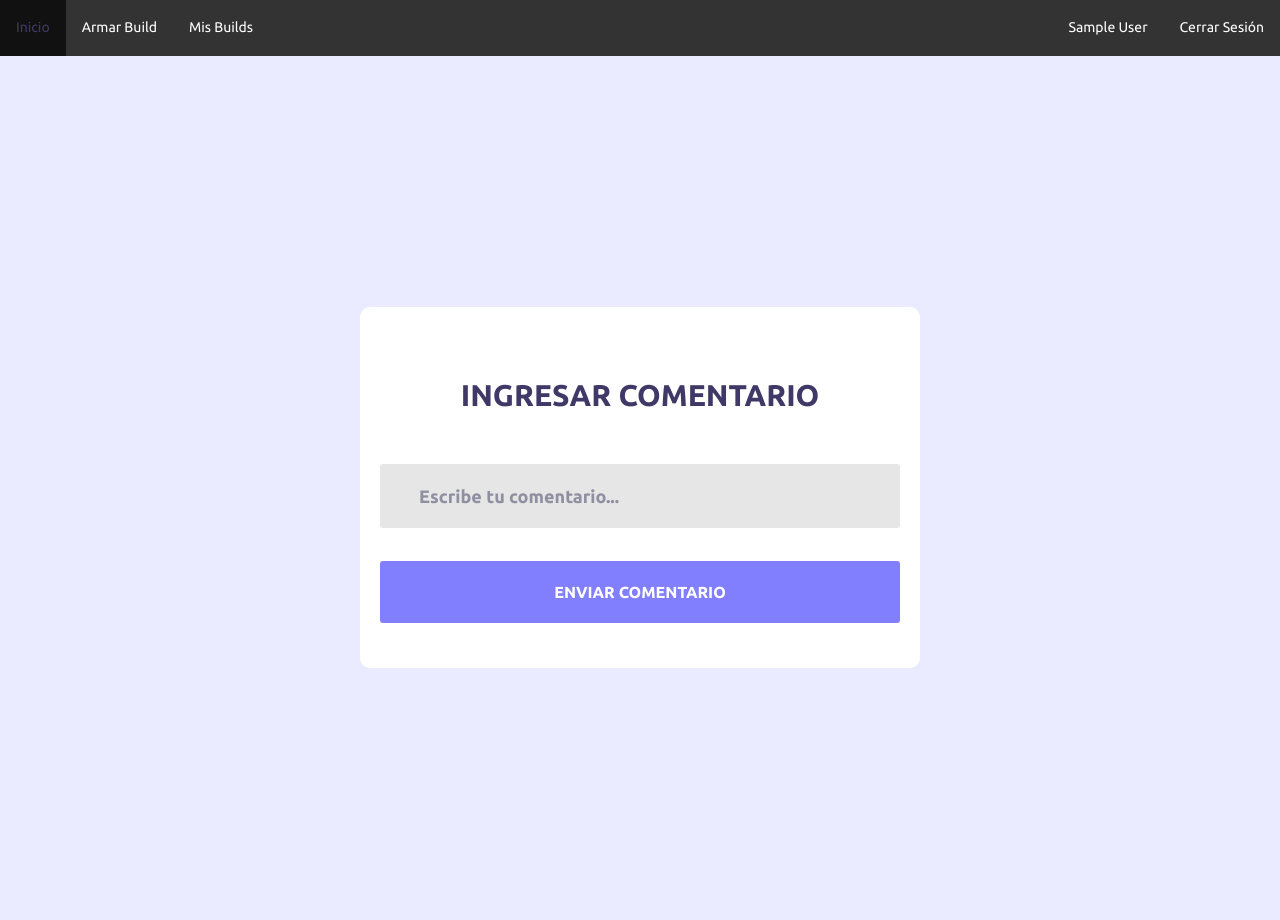
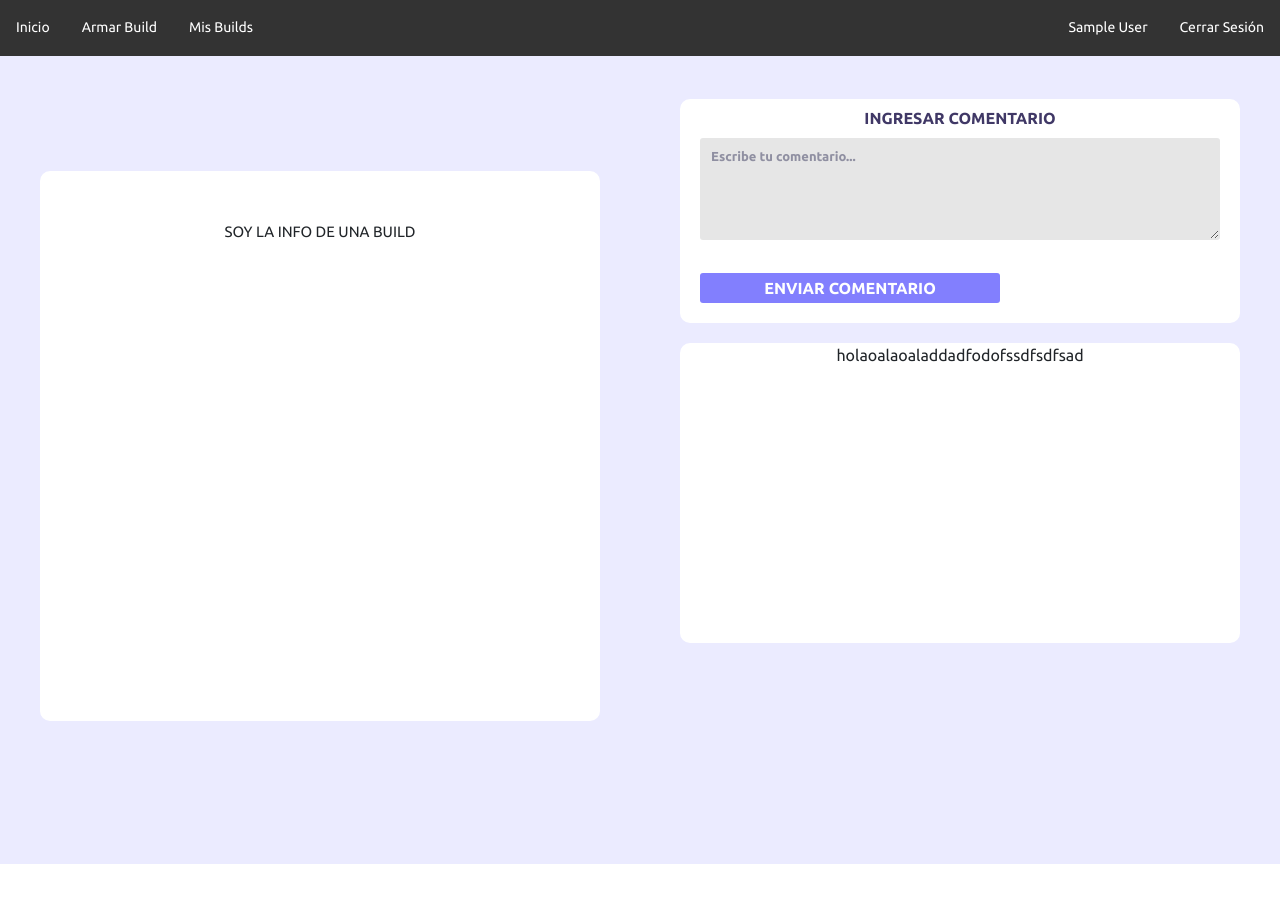
Before and after one commit to DCC-CC4401/2021-2-Grupo-11, a Django app: page /build_page in a window 1280 px wide. After the commit the page ends 864 px from the top, so only its background shows below. Run offline with Django 3.2, Linux system fonts and the light colour scheme; the visitor is signed in with stand-in values (Sample User, id 1); some libraries are stand-ins or nearby versions.

Commit message:
paginabuild

```diff
--- a/project1/Web/templates/web/build_page.html
+++ b/project1/Web/templates/web/build_page.html
@@ -1,6 +1,43 @@
 <!DOCTYPE html>
 <html lang="en">
 <head>
+    <style>
+        /* Split the screen in half */
+    .split {
+      height: 100%;
+      width: 50%;
+      position: fixed;
+      z-index: 1;
+      top: 0;
+      overflow-x: hidden;
+      padding-top: 20px;
+    }
+
+    /* Control the left side */
+    .left {
+      left: 0;
+    }
+
+    /* Control the right side */
+    .right {
+      right: 0;
+    }
+
+    /* If you want the content centered horizontally and vertically */
+    .centered {
+      position: absolute;
+      top: 50%;
+      left: 50%;
+      transform: translate(-50%, -50%);
+      text-align: center;
+    }
+
+    /* Style the image inside the centered container, if needed */
+    .centered img {
+      width: 150px;
+      border-radius: 50%;
+    }
+    </style>
     <title>build</title>
     {% include "web/base.html" %}
 
@@ -13,21 +50,41 @@
         <li style="float:right;"><a href="logout">Cerrar Sesión</a></li>
         <li style="float:right;"><a href="user">{{ user }}</a></li>
     </ul>
+<div class="split left">
+  <div class="centered">
+              <div class="wrap-form100 p-t-50 p-b-25" style="margin-top: 10%;height: 550px" >
+SOY LA INFO DE UNA BUILD
+              </div>
+  </div>
+</div>
+
+<div class="split right">
+  <div class="centered" style=" margin-top: 10%">
     <div class="limiter">
-        <div class="container-login100">
-            <div class="wrap-form100 p-t-50 p-b-25">
-                <form class="login100-form flex-sb flex-w c1" method="post">
+        <div class="container-login100" style="display:block;" >
+            <div class="wrap-form100 p-t-50 p-b-25" style="padding-top: 0px;padding-bottom: 0px;margin: 20px">
+                <form class="login100-form flex-sb flex-w c1" style="padding-top: 0px" method="post">
                     {% csrf_token %}
-                    <span class="login100-form-title p-b-51 font"> Ingresar comentario</span>
+                    <span class="login100-form-title p-b-51 font" style="font-size: medium; padding: 10px"> Ingresar comentario</span>
                     <div class="wrap-input100 m-b-16">
-                        <input class="input100" type="text" name="contenido" placeholder="Escribe tu comentario..." required>
+                        <textarea class="input100" type="text" style="font-size: small; height: 100px; text-align: left; padding: 10px" name="contenido" placeholder="Escribe tu comentario..." required></textarea>
                         <span class="focus-input100"></span>
                     </div>
-                    <div class="container-login100-form-btn m-t-17">
-                        <button class="login100-form-btn font" name="buildAdd" type="submit">Enviar Comentario</button>
+                    <div class="container-login100-form-btn m-t-17" >
+                        <button class="login100-form-btn font" style="font-size: medium; height: 30px;width: 300px" name="buildAdd" type="submit">Enviar Comentario</button>
                     </div>
                 </form>
+            </div>
+            <div class="wrap-form100 p-t-50 p-b-25" style="padding-top: 0px;padding-bottom: 0px;font-size: medium;height: 300px;margin: 20px">
+                holaoalaoaladdadfodofssdfsdfsad
+            </div>
+        </div>
+    </div>
 <div id="dropDownSelect1"></div>
+  </div>
+</div>
+
+
 
 
 </body>
```
